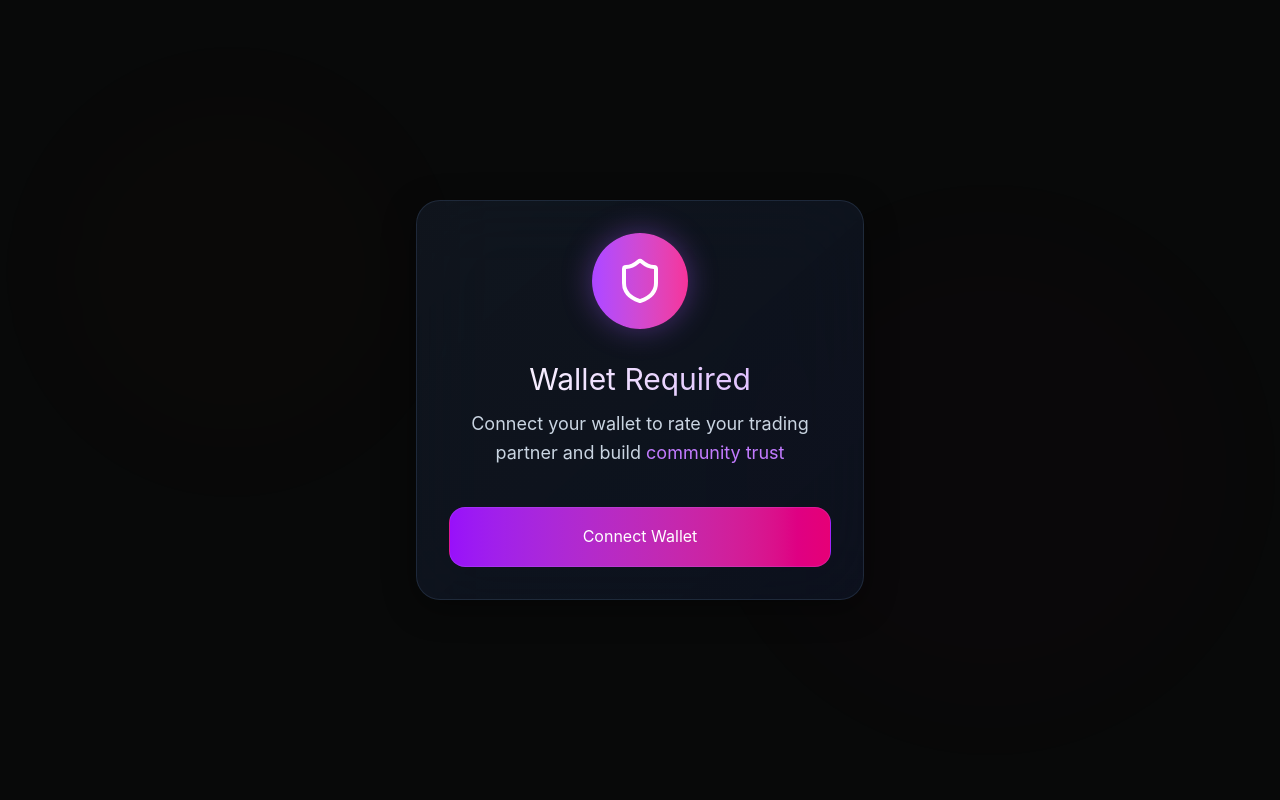
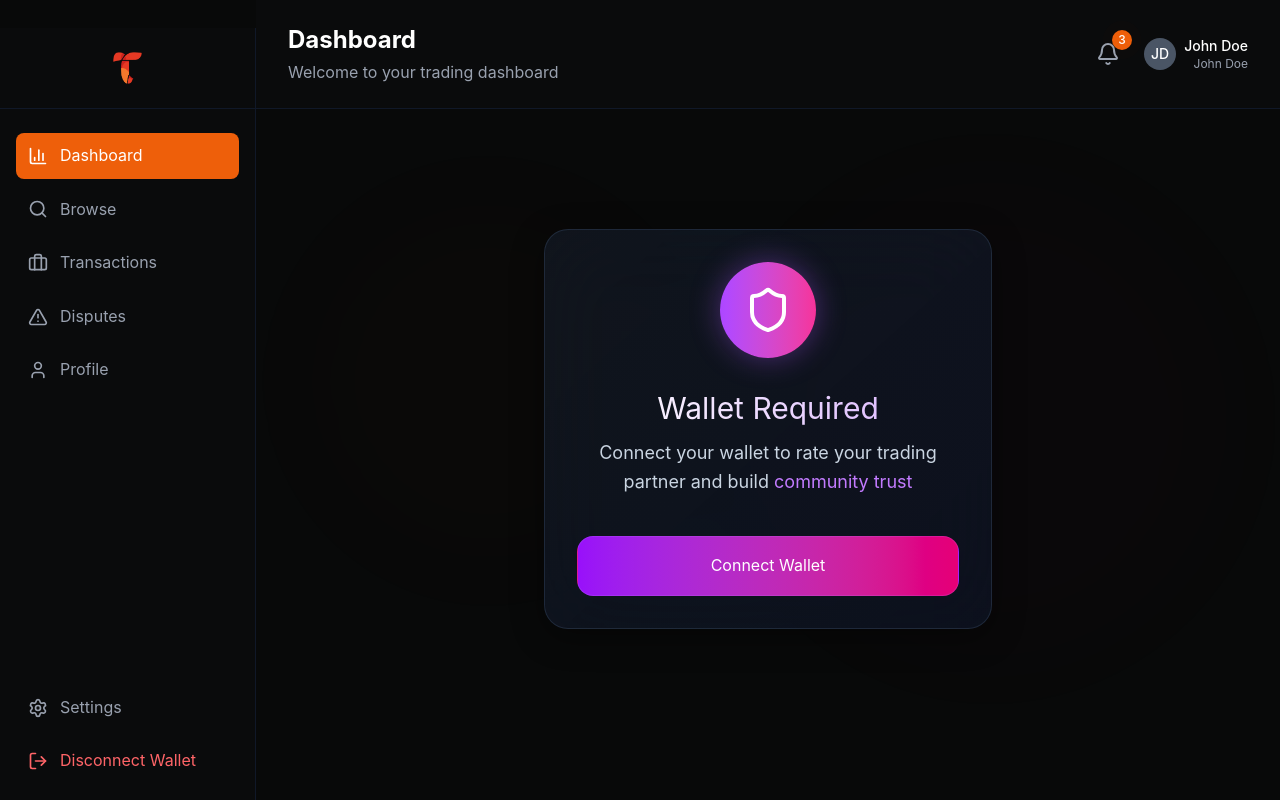
Before and after one commit to Richkid2/Trustpeer-, a React (Vite) app in the folder frontend/: page /rate-trader in a window 1280 px wide. Built offline with nearby package versions, Linux system fonts and the light colour scheme; a web font is replaced by a local one.

Commit message:
Refactor RateTrader page to use DashboardLayout and match new design system

```diff
--- a/frontend/src/Pages/RateTrader.tsx
+++ b/frontend/src/Pages/RateTrader.tsx
@@ -11,6 +11,7 @@ import {
 import { ratingService } from '../Services/rating.service'
 import { escrowService } from '../Services/escrow.service'
 import { multiWalletService } from '../Services/wallet.service'
+import DashboardLayout from '../Components/Layout/DashboardLayout'
 import StarRating from '../Components/StarRating'
 import type { TradeDetails } from '../Services/escrow.service'
 
@@ -155,14 +156,15 @@ const RateTrader = () => {
   // Wallet connection screen
   if (!isWalletConnected) {
     return (
-      <div className="min-h-screen bg-[#080909] relative overflow-hidden">
+      <DashboardLayout>
+        <div className="relative overflow-hidden">
           {/* Animated background */}
           <div className="absolute inset-0 opacity-20">
             <div className="absolute top-20 left-10 w-96 h-96 bg-[#ee5f0a]/10 rounded-full blur-3xl animate-pulse"></div>
             <div className="absolute bottom-20 right-10 w-[500px] h-[500px] bg-pink-500/10 rounded-full blur-3xl animate-pulse delay-1000"></div>
           </div>
 
-        <div className="relative z-10 flex items-center justify-center min-h-screen p-4">
+          <div className="relative z-10 flex items-center justify-center min-h-[80vh] p-4">
             <motion.div
               initial={{ opacity: 0, y: 30, scale: 0.9 }}
               animate={{ opacity: 1, y: 0, scale: 1 }}
@@ -215,20 +217,22 @@ const RateTrader = () => {
             </motion.div>
           </div>
         </div>
+      </DashboardLayout>
     )
   }
 
   // Success screen
   if (success) {
     return (
-      <div className="min-h-screen bg-gradient-to-br from-slate-950 via-slate-900 to-green-950 relative overflow-hidden">
+      <DashboardLayout>
+        <div className="relative overflow-hidden">
           {/* Animated background */}
           <div className="absolute inset-0 opacity-20">
             <div className="absolute top-20 left-10 w-96 h-96 bg-green-500/10 rounded-full blur-3xl animate-pulse"></div>
             <div className="absolute bottom-20 right-10 w-[500px] h-[500px] bg-emerald-500/10 rounded-full blur-3xl animate-pulse delay-1000"></div>
           </div>
 
-        <div className="relative z-10 flex items-center justify-center min-h-screen p-4">
+          <div className="relative z-10 flex items-center justify-center min-h-[80vh] p-4">
             <motion.div
               initial={{ opacity: 0, scale: 0.8 }}
               animate={{ opacity: 1, scale: 1 }}
@@ -279,12 +283,14 @@ const RateTrader = () => {
             </motion.div>
           </div>
         </div>
+      </DashboardLayout>
     )
   }
 
   // Main rating form
   return (
-    <div className="min-h-screen bg-gradient-to-br from-slate-950 via-slate-900 to-purple-950 relative overflow-hidden">
+    <DashboardLayout>
+      <div className="relative overflow-hidden">
         {/* Animated background */}
         <div className="absolute inset-0 opacity-20">
           <div className="absolute top-20 left-10 w-96 h-96 bg-yellow-500/10 rounded-full blur-3xl animate-pulse"></div>
@@ -310,7 +316,7 @@ const RateTrader = () => {
               className="flex justify-start items-center mb-12"
             >
               <motion.button
-              onClick={() => navigate('/')}
+                onClick={() => navigate('/dashboard')}
                 whileHover={{ scale: 1.05, boxShadow: "0 0 20px rgba(168, 85, 247, 0.5)" }}
                 whileTap={{ scale: 0.95 }}
                 className="group flex items-center space-x-3 text-slate-400 hover:text-purple-300 transition-all duration-300 bg-gradient-to-br from-slate-800/40 to-slate-900/60 backdrop-blur-xl p-3 rounded-2xl border border-slate-700/50 hover:border-purple-500/30"
@@ -542,6 +548,7 @@ const RateTrader = () => {
         </div>
       </div>
       </div>
+    </DashboardLayout>
   )
 }
 
```
Lines whose indentation alone changed are shown as unchanged.
